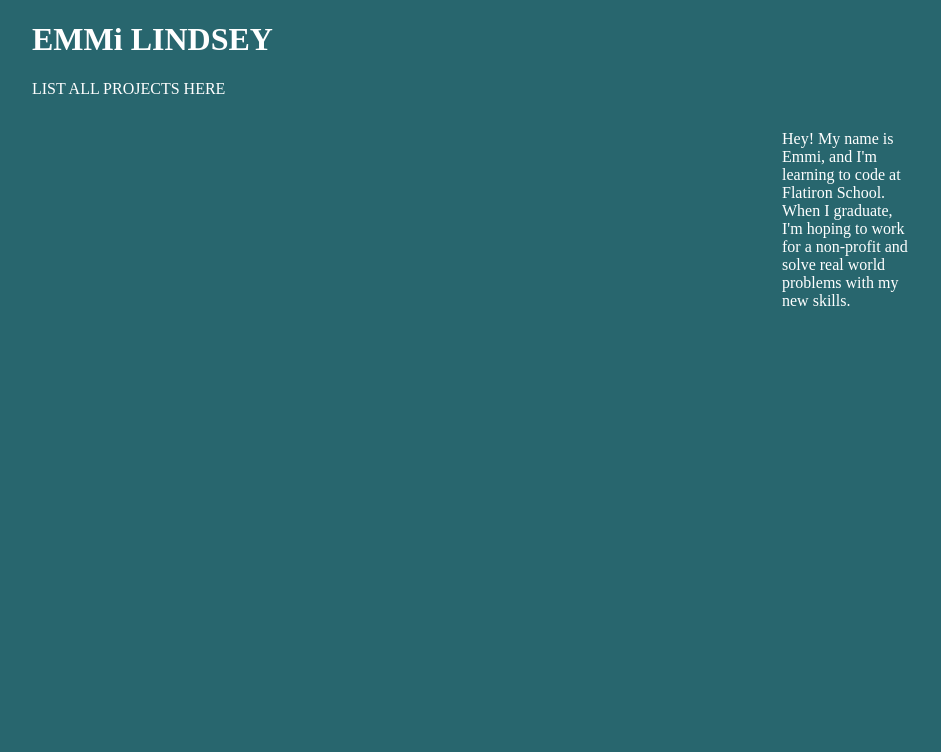
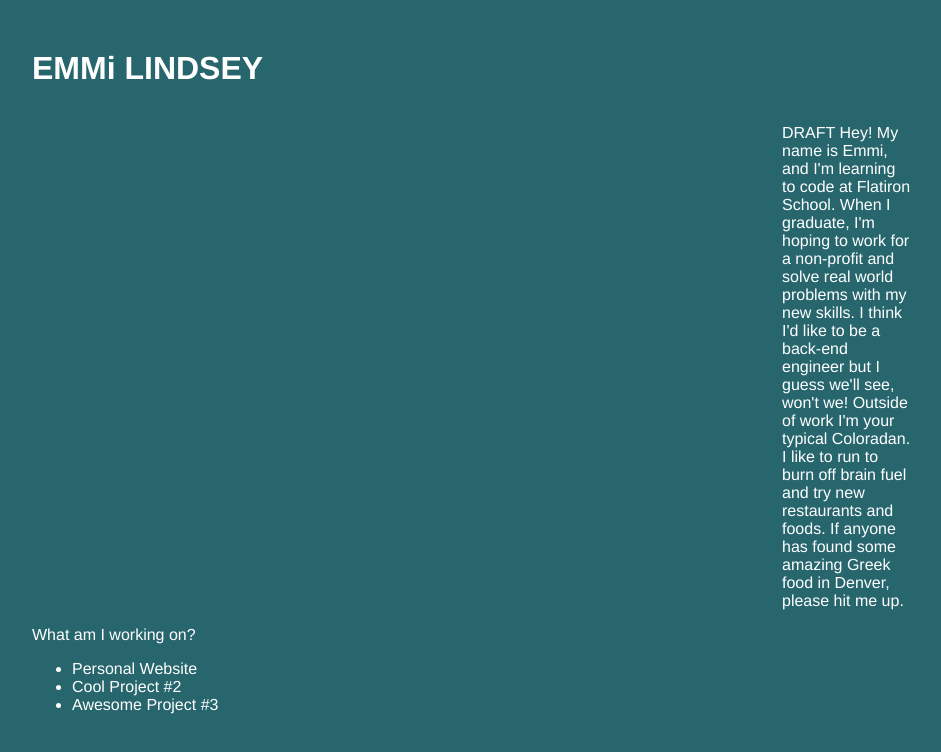
Before and after one commit to e-linds/emmilindsey, a plain HTML site: page index.html in a window 1280 px wide. Shown: the whole page, without its empty margins (118-1059 px from the left). Drawn offline with Linux system fonts and the light colour scheme.

Commit message:
move projectlist to index.html

```diff
--- a/index.html
+++ b/index.html
@@ -7,6 +7,16 @@
     <body>
         <h1>EMMi LINDSEY</h1>
         <script src="script.js"></script>
+        <p id="projectList">
+            <p>What am I working on?</p>
+            <ul>
+                <li>Personal Website</li>
+                <li>Cool Project #2</li>
+                <li>Awesome Project #3</li>
+            </ul>
+        </p>
+
+        <script src="script.js"></script>
 
     </body>
 </html>
--- a/script.js
+++ b/script.js
@@ -1,12 +1,5 @@
-const projectList = document.createElement("p");
-document.querySelector("body").appendChild(projectList)
-projectList.id = "projectList"
-
-projectList.textContent = "LIST ALL PROJECTS HERE"
-
-
 const bio = document.createElement("p");
 document.querySelector("body").appendChild(bio)
 bio.id = "bio"
 
-bio.textContent = "Hey! My name is Emmi, and I'm learning to code at Flatiron School. When I graduate, I'm hoping to work for a non-profit and solve real world problems with my new skills."
+bio.textContent = "DRAFT Hey! My name is Emmi, and I'm learning to code at Flatiron School. When I graduate, I'm hoping to work for a non-profit and solve real world problems with my new skills. I think I'd like to be a back-end engineer but I guess we'll see, won't we! Outside of work I'm your typical Coloradan. I like to run to burn off brain fuel and try new restaurants and foods. If anyone has found some amazing Greek food in Denver, please hit me up. "
--- a/style.css
+++ b/style.css
@@ -1,15 +1,20 @@
 body {
     background: #28666e;
-    font-family: serif;
+    font-family: Helvetica;
     color: white;
     margin-right: 250px;
     margin-left: 150px;
+    margin-top: 50px;
 
 }
 #bio {
     float: right;
-    margin-left: 750px
-
-
+    margin-left: 750px;
+    position: relative
 
 }
+
+#projectList li {
+    padding: 30px;
+
+}
```
